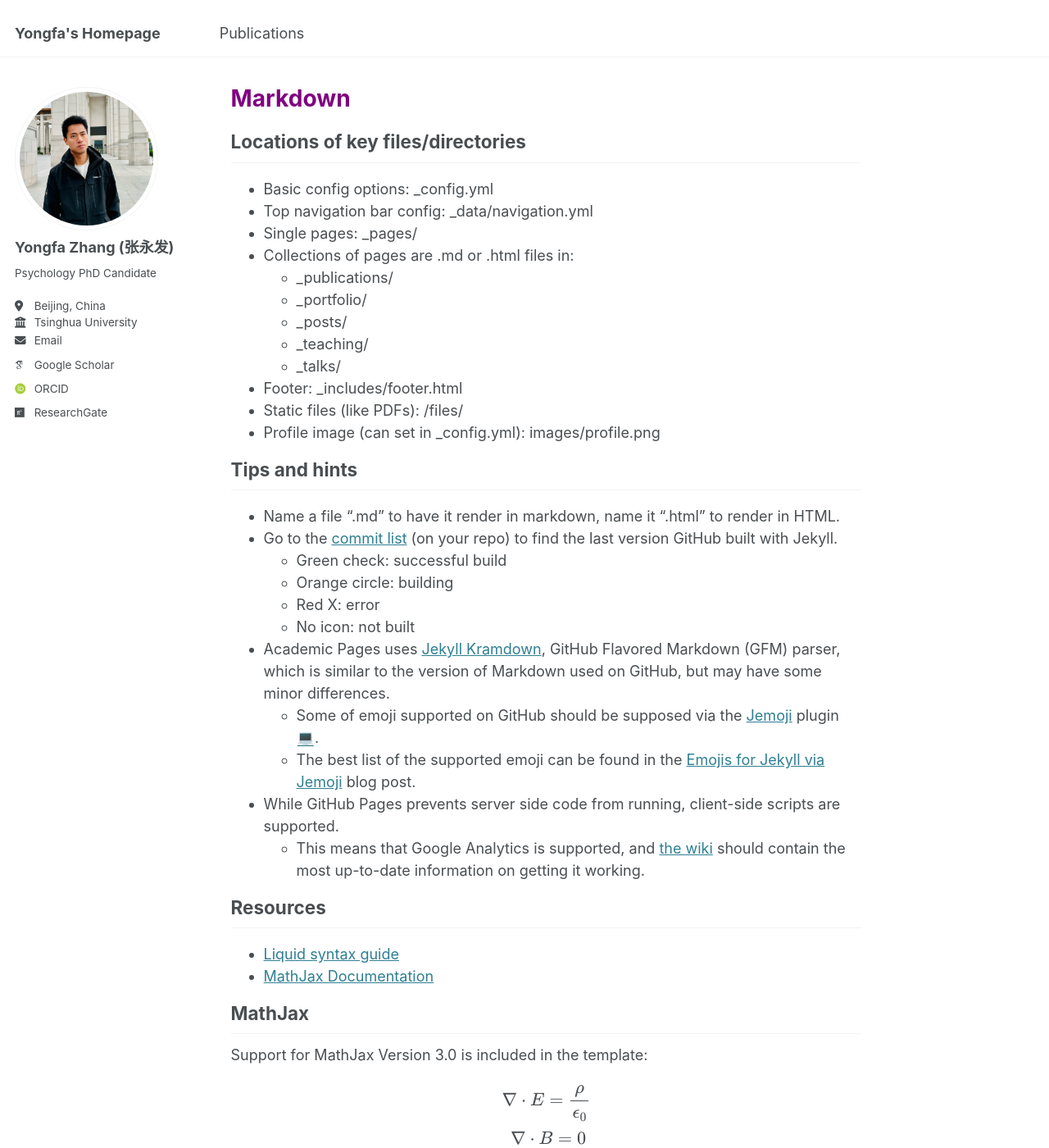
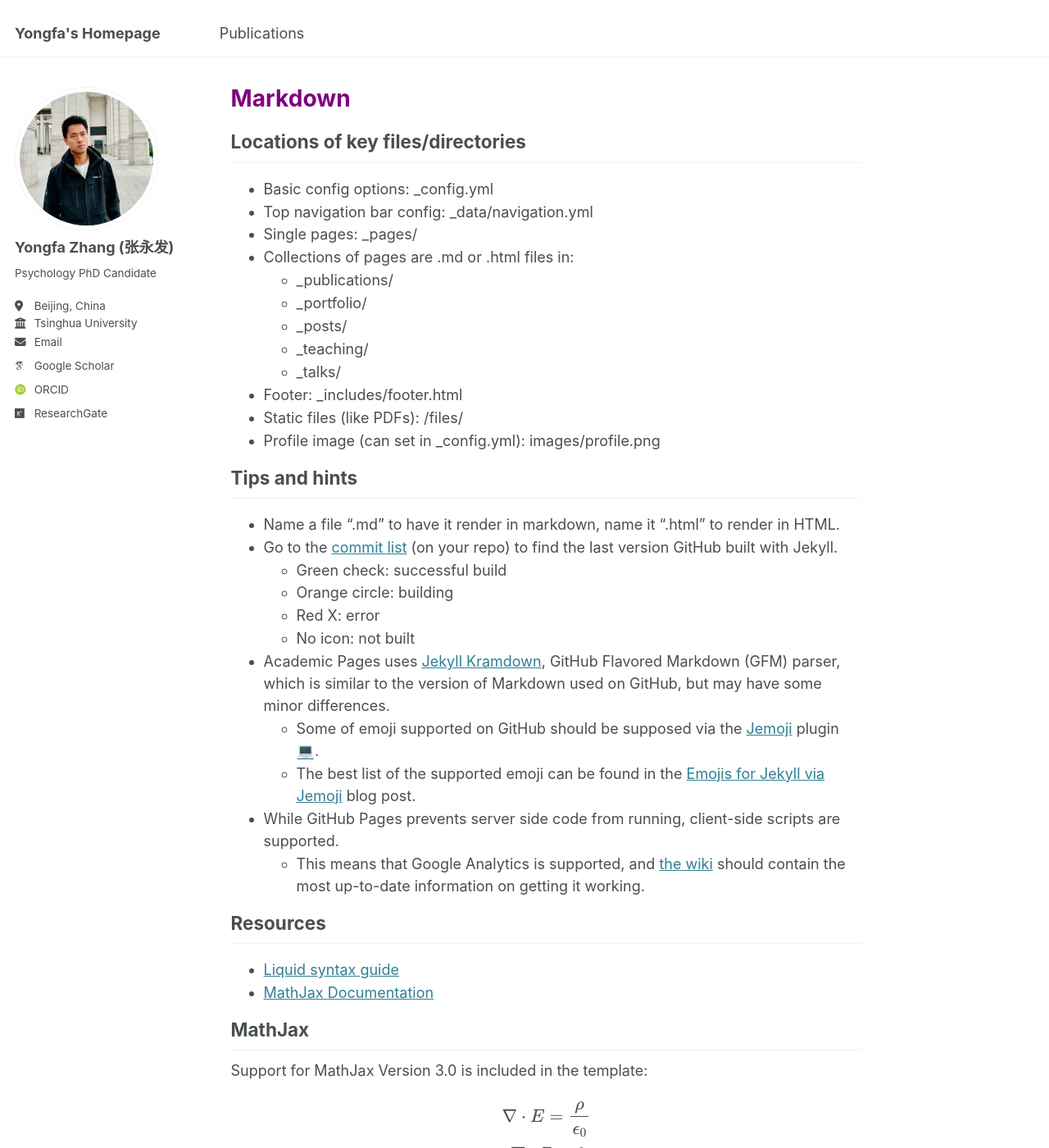
Before and after one commit to zyf09/zyf09.github.io, a Jekyll site: the page built from _pages/markdown.md, in a window 1280 px wide and 1400 px high. Shown: the whole window at 82% size. Built offline with Jekyll 4.4.1, drawn with Linux system fonts in a browser that asks for light colours; emoji names are drawn with the system emoji font; some web fonts are replaced.

Commit message:
Update _base.scss

```diff
--- a/_sass/layout/_base.scss
+++ b/_sass/layout/_base.scss
@@ -171,12 +171,12 @@ hr {
 
 ul li,
 ol li {
-  //margin-bottom: 0.5em;
+  margin-bottom: 0.05em;
 }
 
 li ul,
 li ol {
-  //margin-top: 0.5em;
+  margin-top: 0.05em;
 }
 
 /*
```
